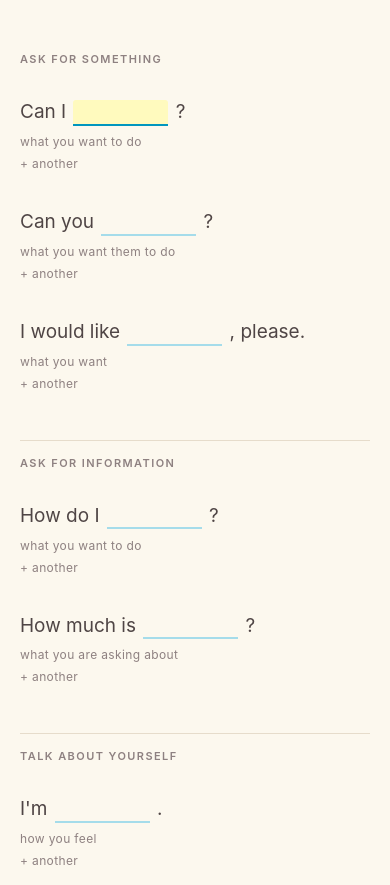
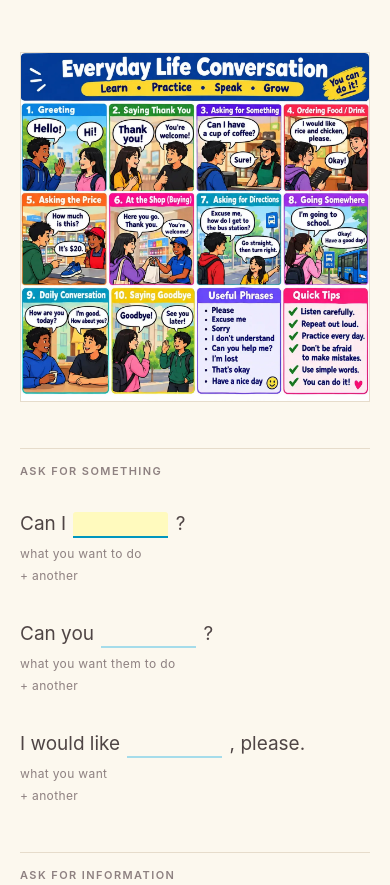
Before and after one commit to wangxiang4/language-practice, a plain HTML site: page 2026-09-22/en.html in a window 390 px wide. Shown: the top 885 px of the page. Drawn offline with Linux system fonts and the light colour scheme.

Commit message:
feat: show each lesson's poster at the top of its practice sheet
Posters converted to WebP (2MB -> ~290KB) so the pages load
quickly on a phone; the original PNGs stay in the folder.

Co-Authored-By: Claude Opus 5 <noreply@anthropic.com>

```diff
--- a/2026-09-22/en.html
+++ b/2026-09-22/en.html
@@ -26,6 +26,11 @@ body{
   background:var(--paper); color:var(--ink);
   font-family:var(--ui); font-size:19px;
   -webkit-font-smoothing:antialiased;
+}
+.poster{
+  display:block; width:100%; height:auto;
+  border:1px solid var(--line);
+  margin-bottom:44px;
 }
 main{max-width:620px;margin:0 auto;padding:52px 20px 80px}
 .sec{
@@ -72,7 +77,9 @@ main{max-width:620px;margin:0 auto;padding:52px 20px 80px}
 </style>
 </head>
 <body>
-<main id="m"></main>
+<main id="m">
+<img class="poster" src="poster-en.webp" width="1254" height="1254" alt="Everyday Life Conversation">
+</main>
 <script>
 const LINES = [
   ["#", "ASK FOR SOMETHING"],
```
Also changed, not shown: 2026-09-22/zh.html (+8 -1 lines), 2026-09-22/poster-en.webp (added), 2026-09-22/poster-zh.webp (added).
